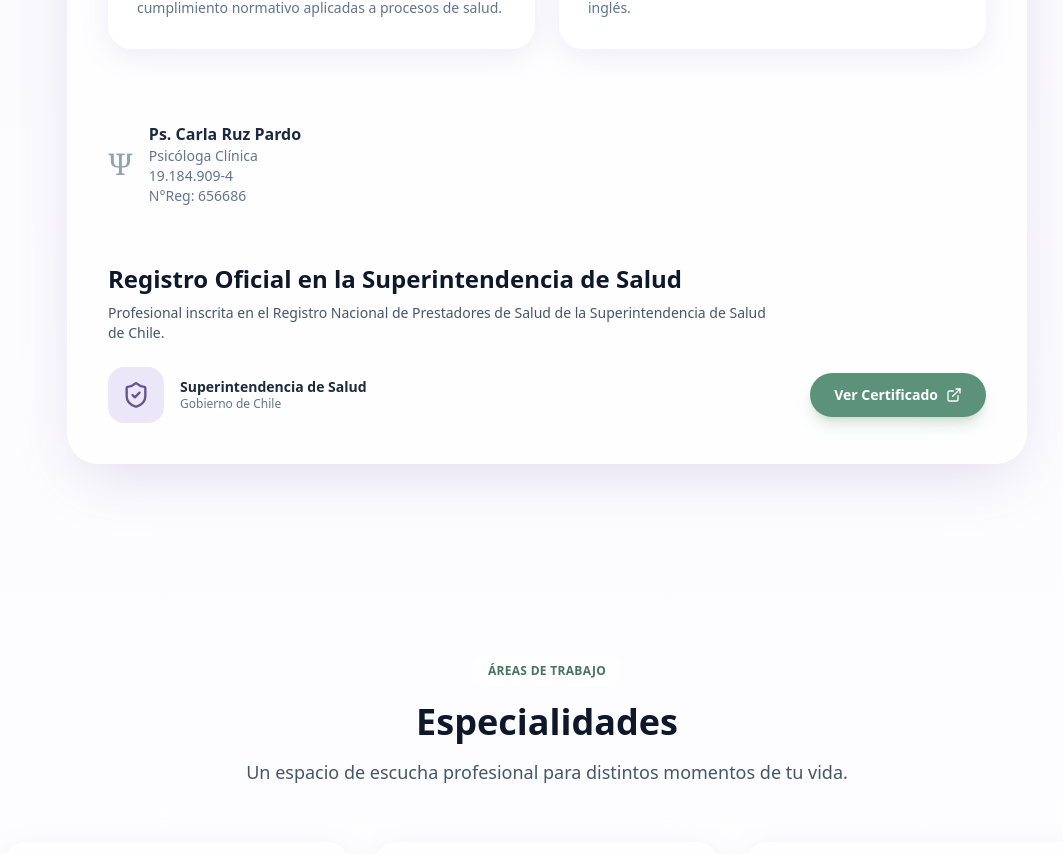
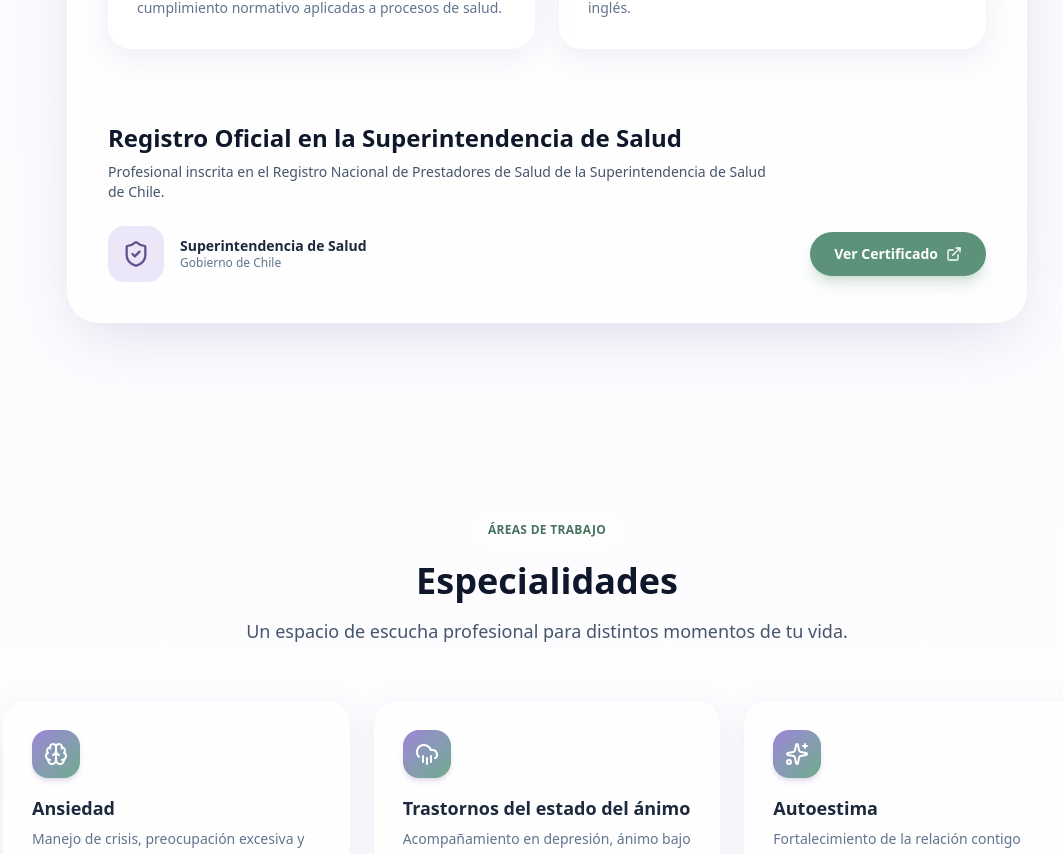
Before and after one commit to Byruzzo/Psicoconsultores, a React (Vite) app: page /#/ in a window 1280 px wide. Shown: the part 2240-3094 px from the top of the page, without its empty margins (93-1156 px from the left). Built offline with nearby package versions, Linux system fonts and the light colour scheme; no server answers.

Commit message:
Saca el bloque de Ps. Carla Ruz Pardo de Registro Oficial
Co-Authored-By: Claude Sonnet 5 <noreply@anthropic.com>

```diff
--- a/src/components/Capacitacion.jsx
+++ b/src/components/Capacitacion.jsx
@@ -36,9 +36,6 @@ const capacitaciones = [
     desc: "Disponibilidad para realizar sesiones de terapia en inglés.",
   },
 ];
-
-const N_REGISTRO = "656686";
-const RUT = "19.184.909-4";
 
 const CERTIFICADO_IMG = "/certificado-superintendencia.png";
 const CERTIFICADO_PDF = "/certificado-superintendencia.pdf";
@@ -134,17 +131,6 @@ const Capacitacion = () => {
           </div>
 
           <div className="mt-10 pt-8 border-t border-white/40 dark:border-white/10">
-            <div className="flex items-center gap-4 mb-8">
-              <span className="text-3xl font-serif text-slate-400 dark:text-slate-500 select-none">Ψ</span>
-              <div>
-                <p className="font-bold text-slate-800 dark:text-slate-100">Ps. Carla Ruz Pardo</p>
-                <p className="text-sm text-slate-500 dark:text-slate-400">Psicóloga Clínica</p>
-                <p className="text-sm text-slate-500 dark:text-slate-400">{RUT}</p>
-                <p className="text-sm text-slate-500 dark:text-slate-400">N°Reg: {N_REGISTRO}</p>
-              </div>
-            </div>
-
-            <div className="pt-6 border-t border-white/40 dark:border-white/10">
             <h3 className="text-xl md:text-2xl font-extrabold text-slate-900 dark:text-white mb-2">
               Registro Oficial en la Superintendencia de Salud
             </h3>
@@ -176,7 +162,6 @@ const Capacitacion = () => {
           </div>
         </div>
       </div>
-      </div>
 
       {mostrarCertificado && <CertificadoModal onClose={() => setMostrarCertificado(false)} />}
     </section>
```
Lines whose indentation alone changed are shown as unchanged.
